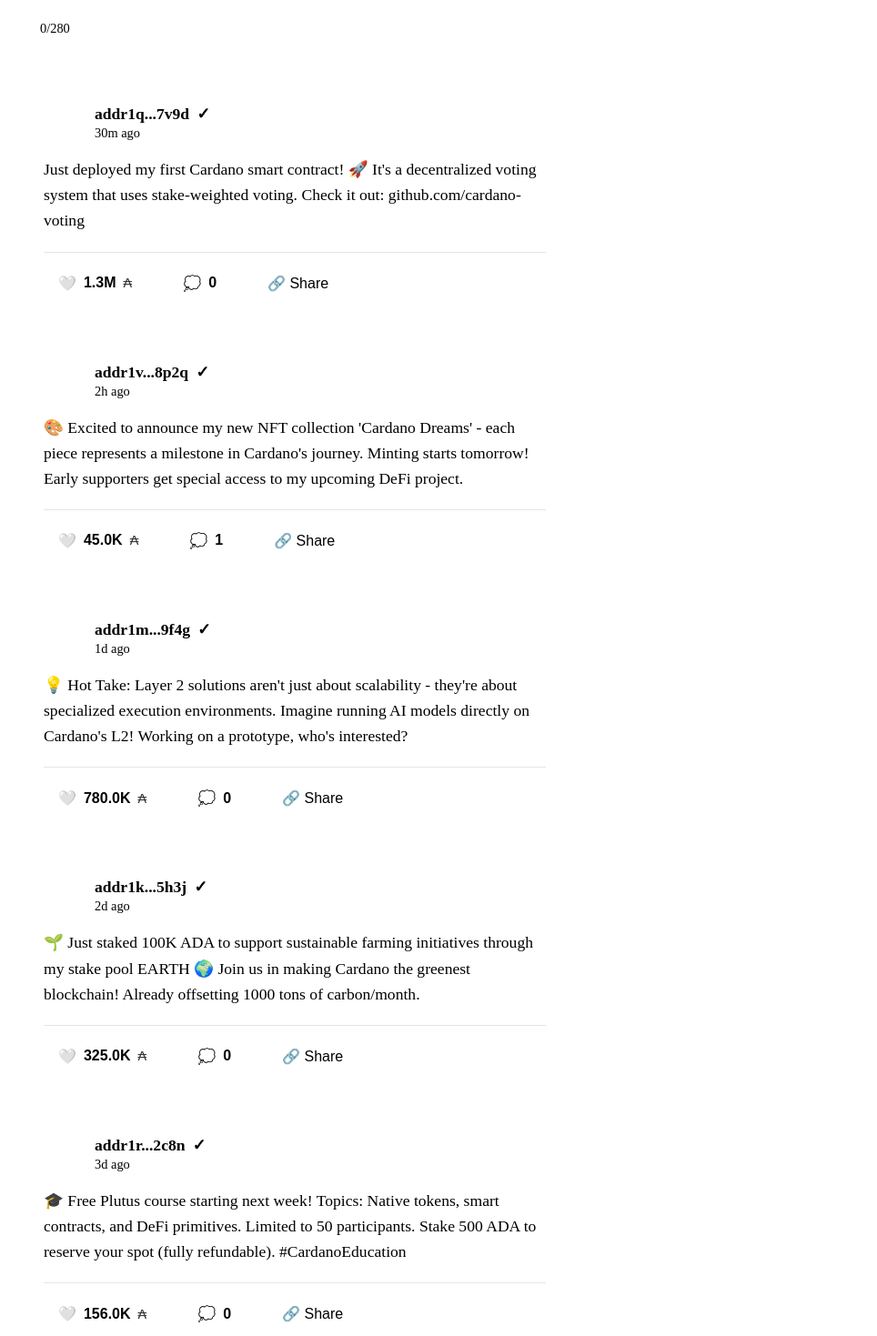
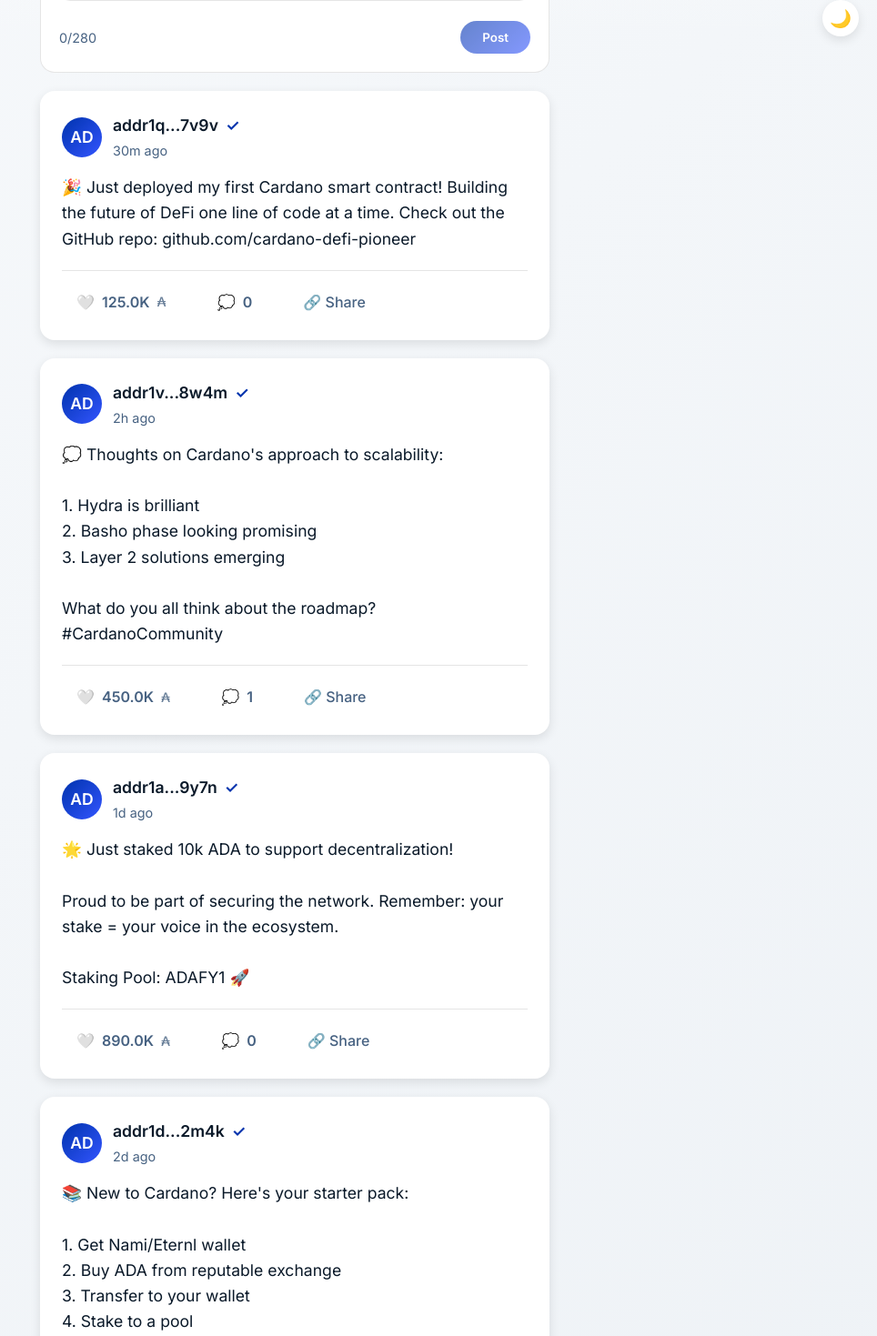
Before and after one commit to maureenblack/adafy.social, a Next.js app: page / in a window 1280 px wide. Shown: the part 740-2209 px from the top of the page at 91% size, without its empty margins (316-1280 px from the left). Built offline with nearby package versions, Linux system fonts and the light colour scheme; what ipfs-http-client would draw is missing.

Commit message:
styling issues

```diff
--- a/src/components/Feed.tsx
+++ b/src/components/Feed.tsx
@@ -3,6 +3,7 @@
 import Post from './Post';
 import PostCreate from './PostCreate';
 import { Post as PostType } from '../types';
+import { ipfsService } from '../services/ipfs';
 
 const FeedContainer = styled.div`
   max-width: 600px;
@@ -51,72 +52,6 @@
   }
 `;
 
-// Mock data for testing
-const MOCK_POSTS: PostType[] = [
-  {
-    id: 'post-1',
-    content: "Just deployed my first Cardano smart contract! 🚀 It's a decentralized voting system that uses stake-weighted voting. Check it out: github.com/cardano-voting",
-    ipfsHash: 'QmTest1',
-    authorAddress: 'addr1qxck...7v9d',
-    timestamp: Date.now() - 1800000, // 30 minutes ago
-    likeBalance: 1250000, // 1.25M ADA
-    likers: ['addr1...', 'addr2...'],
-    comments: [],
-    signature: 'sig1'
-  },
-  {
-    id: 'post-2',
-    content: "🎨 Excited to announce my new NFT collection 'Cardano Dreams' - each piece represents a milestone in Cardano's journey. Minting starts tomorrow! Early supporters get special access to my upcoming DeFi project.",
-    ipfsHash: 'QmTest2',
-    authorAddress: 'addr1vxy...8p2q',
-    timestamp: Date.now() - 7200000, // 2 hours ago
-    likeBalance: 45000, // 45K ADA
-    likers: [],
-    comments: [
-      {
-        id: 'comment-1',
-        content: 'Love the concept! Count me in 🎉',
-        authorAddress: 'addr1abc...xyz',
-        timestamp: Date.now() - 3600000
-      }
-    ],
-    signature: 'sig2'
-  },
-  {
-    id: 'post-3',
-    content: "💡 Hot Take: Layer 2 solutions aren't just about scalability - they're about specialized execution environments. Imagine running AI models directly on Cardano's L2! Working on a prototype, who's interested?",
-    ipfsHash: 'QmTest3',
-    authorAddress: 'addr1mnb...9f4g',
-    timestamp: Date.now() - 86400000, // 1 day ago
-    likeBalance: 780000, // 780K ADA
-    likers: [],
-    comments: [],
-    signature: 'sig3'
-  },
-  {
-    id: 'post-4',
-    content: "🌱 Just staked 100K ADA to support sustainable farming initiatives through my stake pool EARTH 🌍 Join us in making Cardano the greenest blockchain! Already offsetting 1000 tons of carbon/month.",
-    ipfsHash: 'QmTest4',
-    authorAddress: 'addr1klm...5h3j',
-    timestamp: Date.now() - 172800000, // 2 days ago
-    likeBalance: 325000, // 325K ADA
-    likers: [],
-    comments: [],
-    signature: 'sig4'
-  },
-  {
-    id: 'post-5',
-    content: "🎓 Free Plutus course starting next week! Topics: Native tokens, smart contracts, and DeFi primitives. Limited to 50 participants. Stake 500 ADA to reserve your spot (fully refundable). #CardanoEducation",
-    ipfsHash: 'QmTest5',
-    authorAddress: 'addr1rst...2c8n',
-    timestamp: Date.now() - 259200000, // 3 days ago
-    likeBalance: 156000, // 156K ADA
-    likers: [],
-    comments: [],
-    signature: 'sig5'
-  }
-];
-
 export const Feed: React.FC = () => {
   const [posts, setPosts] = useState<PostType[]>([]);
   const [loading, setLoading] = useState(true);
@@ -130,14 +65,63 @@
   const loadPosts = async () => {
     try {
       setLoading(true);
-      // Simulating API delay
-      await new Promise(resolve => setTimeout(resolve, 1000));
+      // TODO: Replace with actual API call to fetch posts
+      // This is a mock implementation
+      const mockPosts = [
+        {
+          id: 'post-1',
+          content: '🎉 Just deployed my first Cardano smart contract! Building the future of DeFi one line of code at a time. Check out the GitHub repo: github.com/cardano-defi-pioneer',
+          ipfsHash: 'QmHash1',
+          authorAddress: 'addr1qxck...7v9v',
+          timestamp: Date.now() - 1800000, // 30 minutes ago
+          likeBalance: 125000,
+          likers: ['addr1...', 'addr2...'],
+          comments: [],
+          signature: 'sig123'
+        },
+        {
+          id: 'post-2',
+          content: '💭 Thoughts on Cardano\'s approach to scalability:\n\n1. Hydra is brilliant\n2. Basho phase looking promising\n3. Layer 2 solutions emerging\n\nWhat do you all think about the roadmap? #CardanoCommunity',
+          ipfsHash: 'QmHash2',
+          authorAddress: 'addr1vxy...8w4m',
+          timestamp: Date.now() - 7200000, // 2 hours ago
+          likeBalance: 450000,
+          likers: ['addr3...', 'addr4...'],
+          comments: [{ id: 'c1', content: 'Great analysis!', authorAddress: 'addr5...', timestamp: Date.now() - 3600000 }],
+          signature: 'sig456'
+        },
+        {
+          id: 'post-3',
+          content: '🌟 Just staked 10k ADA to support decentralization!\n\nProud to be part of securing the network. Remember: your stake = your voice in the ecosystem.\n\nStaking Pool: ADAFY1 🚀',
+          ipfsHash: 'QmHash3',
+          authorAddress: 'addr1abc...9y7n',
+          timestamp: Date.now() - 86400000, // 1 day ago
+          likeBalance: 890000,
+          likers: ['addr6...', 'addr7...'],
+          comments: [],
+          signature: 'sig789'
+        },
+        {
+          id: 'post-4',
+          content: '📚 New to Cardano? Here\'s your starter pack:\n\n1. Get Nami/Eternl wallet\n2. Buy ADA from reputable exchange\n3. Transfer to your wallet\n4. Stake to a pool\n5. Join Adafy.social! 😉\n\nWelcome to the future of social! #CardanoBeginners',
+          ipfsHash: 'QmHash4',
+          authorAddress: 'addr1def...2m4k',
+          timestamp: Date.now() - 172800000, // 2 days ago
+          likeBalance: 235000,
+          likers: ['addr8...', 'addr9...'],
+          comments: [],
+          signature: 'sig101'
+        }
+      ];
 
-      const startIdx = (page - 1) * 5;
-      const newPosts = MOCK_POSTS.slice(startIdx, startIdx + 5);
+      // Randomize timestamps a bit to make it feel more natural
+      const newPosts = mockPosts.map(post => ({
+        ...post,
+        timestamp: Date.now() - Math.random() * 604800000 // Random time within last week
+      }));
 
-      setPosts(prev => [...prev, ...newPosts]);
-      setHasMore(startIdx + 5 < MOCK_POSTS.length);
+      setPosts(prev => [...prev, ...mockPosts]);
+      setHasMore(page < 5); // Mock limit of 5 pages
     } catch (error) {
       console.error('Error loading posts:', error);
     } finally {
@@ -156,12 +140,14 @@
           ? {
               ...post,
               likeBalance: post.likeBalance + balance,
-              likers: [...post.likers, 'current-user-addr'] // In real app, use actual wallet address
+              likers: [...post.likers, 'current-user-addr']
             }
           : post
       )
     );
   };
+
+
 
   const loadMore = () => {
     setPage(prev => prev + 1);
@@ -194,7 +180,7 @@
               key={post.id}
               post={post}
               onLike={handleLike}
-              onComment={(id, comment) => console.log('Comment:', id, comment)}
+              onComment={() => {}}
             />
           ))}
 
@@ -203,7 +189,7 @@
               onClick={loadMore}
               disabled={loading}
             >
-              {loading ? 'Loading...' : 'Load More'}
+              {loading ? 'Loading...' : 'Load More Posts'}
             </LoadMoreButton>
           )}
         </>
--- /dev/null
+++ b/src/components/ThemeToggle.tsx
@@ -0,0 +1,43 @@
+import React from 'react';
+import styled from 'styled-components';
+
+const ToggleButton = styled.button`
+  background: none;
+  border: none;
+  width: 40px;
+  height: 40px;
+  border-radius: 50%;
+  display: flex;
+  align-items: center;
+  justify-content: center;
+  cursor: pointer;
+  color: var(--text-on-dark);
+  font-size: 1.2rem;
+  transition: all 0.3s ease;
+  position: fixed;
+  bottom: 20px;
+  right: 20px;
+  background: var(--surface-elevated);
+  box-shadow: var(--card-shadow);
+  z-index: 1000;
+
+  &:hover {
+    transform: scale(1.1);
+    background: var(--primary);
+  }
+`;
+
+interface ThemeToggleProps {
+  isDark: boolean;
+  onToggle: () => void;
+}
+
+export const ThemeToggle: React.FC<ThemeToggleProps> = ({ isDark, onToggle }) => {
+  return (
+    <ToggleButton onClick={onToggle} title={isDark ? 'Switch to Light Mode' : 'Switch to Dark Mode'}>
+      {isDark ? '🌞' : '🌙'}
+    </ToggleButton>
+  );
+};
+
+export default ThemeToggle;
--- /dev/null
+++ b/src/pages/_app.tsx
@@ -0,0 +1,39 @@
+import React, { useState, useEffect } from 'react';
+import type { AppProps } from 'next/app';
+import { ThemeProvider } from 'styled-components';
+import '../styles/globals.css';
+import ThemeToggle from '../components/ThemeToggle';
+
+function MyApp({ Component, pageProps }: AppProps) {
+  const [isDark, setIsDark] = useState(true);
+
+  useEffect(() => {
+    // Check if user has a theme preference
+    const savedTheme = localStorage.getItem('theme');
+    if (savedTheme) {
+      setIsDark(savedTheme === 'dark');
+    } else {
+      // Check system preference
+      const prefersDark = window.matchMedia('(prefers-color-scheme: dark)').matches;
+      setIsDark(prefersDark);
+    }
+  }, []);
+
+  const toggleTheme = () => {
+    setIsDark(!isDark);
+    localStorage.setItem('theme', !isDark ? 'dark' : 'light');
+  };
+
+  useEffect(() => {
+    document.documentElement.setAttribute('data-theme', isDark ? 'dark' : 'light');
+  }, [isDark]);
+
+  return (
+    <>
+      <Component {...pageProps} />
+      <ThemeToggle isDark={isDark} onToggle={toggleTheme} />
+    </>
+  );
+}
+
+export default MyApp;
--- a/src/styles/globals.css
+++ b/src/styles/globals.css
@@ -1,22 +1,37 @@
 @import url('https://fonts.googleapis.com/css2?family=Inter:wght@400;500;600;700;800&display=swap');
 
 :root {
+  /* Light theme */
   --primary: #0033AD;
   --primary-light: #3355FF;
   --primary-dark: #001F66;
   --primary-gradient: linear-gradient(135deg, #0033AD 0%, #3355FF 100%);
+}
+
+[data-theme="light"] {
+  --background: #F8FAFC;
+  --background-light: #EEF2F6;
+  --surface: #FFFFFF;
+  --surface-elevated: #FFFFFF;
+  --surface-post: #FFFFFF;
+  --text-primary: #0A1929;
+  --text-secondary: #476282;
+  --text-on-dark: #0A1929;
+  --border: rgba(0, 0, 0, 0.1);
+  --card-shadow: 0 4px 12px rgba(0, 0, 0, 0.1);
+}
+
+[data-theme="dark"] {
   --background: #0A1929;
   --background-light: #132F4C;
-  --surface: rgba(255, 255, 255, 0.1);
-  --surface-elevated: rgba(255, 255, 255, 0.15);
-  --surface-post: rgba(255, 255, 255, 0.95);
-  --text-primary: #0A1929;
-  --text-secondary: #476282;
+  --surface: rgba(255, 255, 255, 0.05);
+  --surface-elevated: rgba(255, 255, 255, 0.1);
+  --surface-post: rgba(255, 255, 255, 0.08);
+  --text-primary: #FFFFFF;
+  --text-secondary: #B8C7E5;
   --text-on-dark: #FFFFFF;
   --border: rgba(255, 255, 255, 0.1);
-  --error: #FF4B4B;
-  --success: #00C853;
-  --card-shadow: 0 8px 16px rgba(0, 0, 0, 0.2);
+  --card-shadow: 0 8px 16px rgba(0, 0, 0, 0.4);
 }
 
 * {
@@ -33,11 +48,12 @@
   font-family: 'Inter', -apple-system, BlinkMacSystemFont, 'Segoe UI', Roboto, Oxygen,
     Ubuntu, Cantarell, 'Open Sans', 'Helvetica Neue', sans-serif;
   background-color: var(--background);
-  color: var(--text-on-dark);
+  color: var(--text-primary);
   line-height: 1.6;
   -webkit-font-smoothing: antialiased;
   -moz-osx-font-smoothing: grayscale;
   overflow-x: hidden;
+  transition: background-color 0.3s ease, color 0.3s ease;
 }
 
 button, input, textarea {
@@ -54,12 +70,12 @@
 }
 
 ::-webkit-scrollbar-thumb {
-  background: var(--surface);
+  background: var(--surface-elevated);
   border-radius: 4px;
 }
 
 ::-webkit-scrollbar-thumb:hover {
-  background: var(--surface-elevated);
+  background: var(--primary-light);
 }
 
 /* Animations */
```
